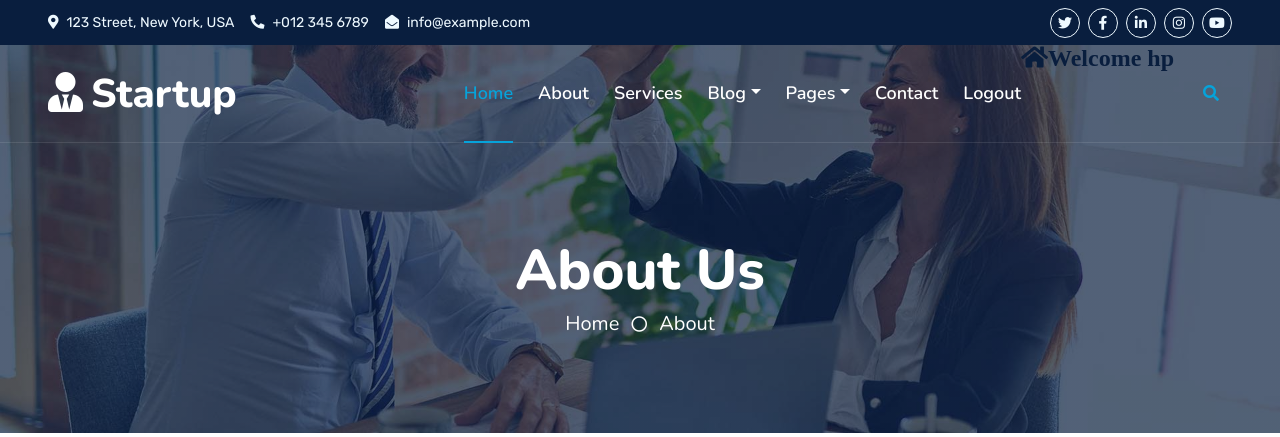
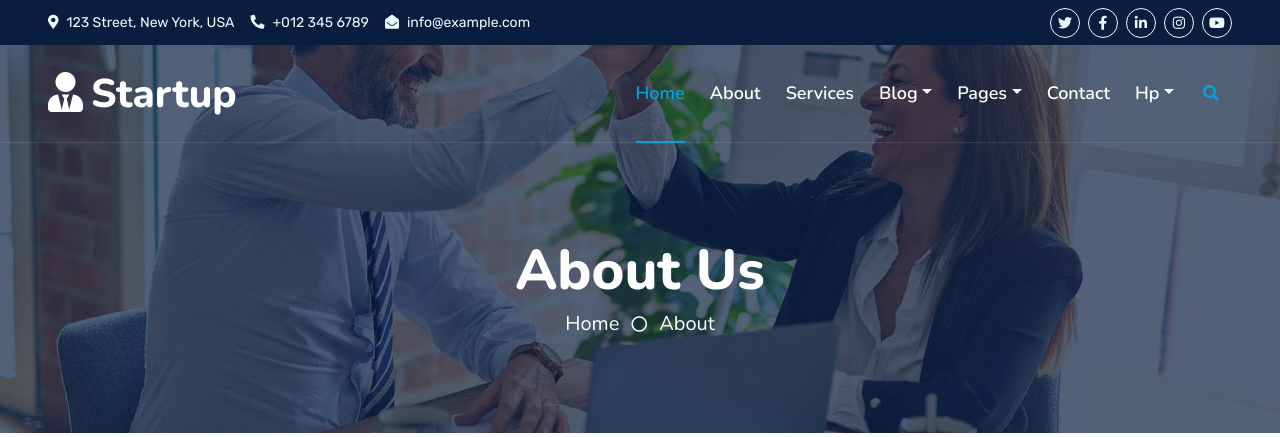
Before and after one commit to Sumit03-uni/Django, a Django app: page /about in a window 1280 px wide. Shown: the top 437 px of the page. Run offline with Django 4.2, Linux system fonts and the light colour scheme; a user stored in the database is signed in; some libraries are stand-ins or nearby versions.

Commit message:
Add Sign botton into nabvar

```diff
--- a/mysite/templates/layout.html
+++ b/mysite/templates/layout.html
@@ -118,17 +118,20 @@
                     </div>
                     <a href="/contact" class="nav-item nav-link">Contact</a>
                     {% if request.user.is_authenticated %}
-                    <a href="/logoutUser" class="nav-item nav-link">Logout</a>
-                    <h4 class="fa fa-home">Welcome {{ user.username }}</h4>
+                    <div class="nav-item dropdown">
+                        <a href="#" class="nav-link dropdown-toggle" data-bs-toggle="dropdown">{{ user.username|capfirst }}</a>
+                        <div class="dropdown-menu m-0">
+                            <a href="/logoutUser" class="dropdown-item">Logout</a>
+                            <a href="#" class="dropdown-item">Profile</a>
+                        </div>
+                    </div>
+                    {% else %}
+                    <a href="#" class="nav-item nav-link">SignUp</a>
                     {% endif %}
 
                 </div>
                 <butaton type="button" class="btn text-primary ms-3" data-bs-toggle="modal"
                     data-bs-target="#searchModal"><i class="fa fa-search"></i></butaton>
-                <!-- <a href="https://htmlcodex.com/startup-company-website-template"
-                    class="btn btn-primary py-2 px-4 ms-3">Download Pro Version</a> -->
-
-
             </div>
         </nav>
     </div>
```
Also changed, not shown: mysite/db.sqlite3.
